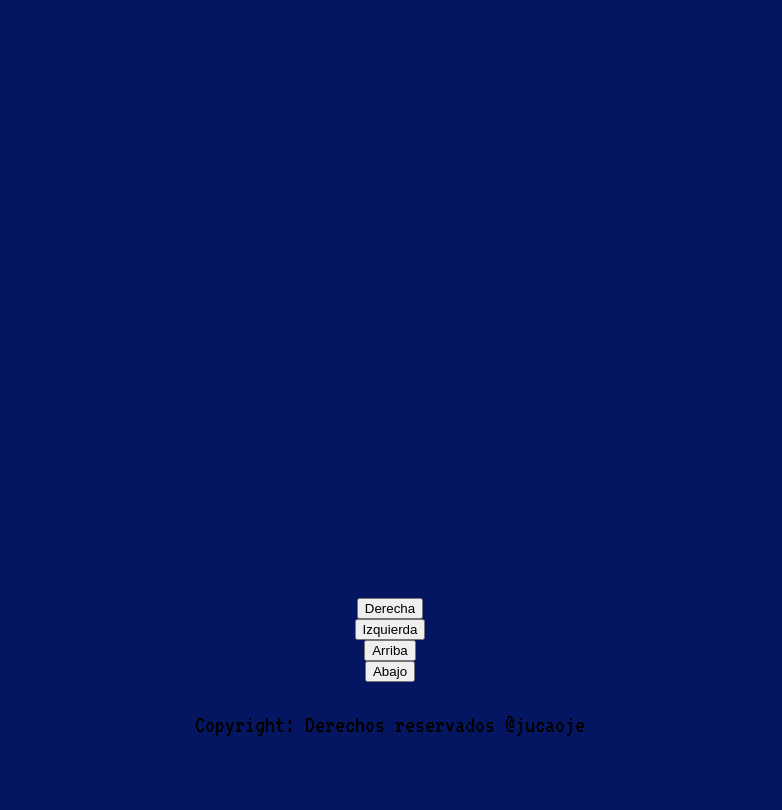
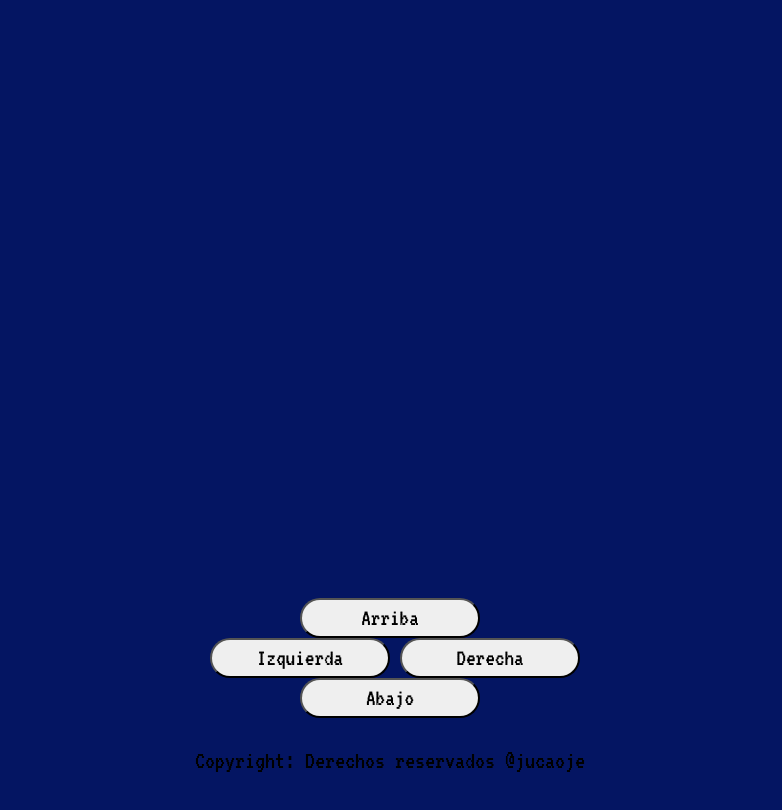
Before and after one commit to jucaoje/jucaoje, a plain HTML site: page index.html in a window 1280 px wide. Both pictures are taken after a click on the button "Seleccionar". Shown: the part 140-950 px from the top of the page, without its empty margins (250-1032 px from the left). Before the commit the page ends 915 px from the top, so only its background shows below. Drawn offline with Linux system fonts and the light colour scheme; a web font is replaced by a local one.

Commit message:
version13

```diff
--- a/index.html
+++ b/index.html
@@ -21,10 +21,10 @@
         <section id="ver-mapa">
             <h1 class="titulo">Recorre el mapa con tu Mokepon</h1>
             <canvas id="mapa"></canvas>
-            <button onmouseup="detenerMovimiento()" onmousedown="moverDerecha()">Derecha</button>
-            <button onmouseup="detenerMovimiento()" onmousedown="moverIzquierda()">Izquierda</button>
-            <button onmouseup="detenerMovimiento()" onmousedown="moverArriba()">Arriba</button>
-            <button onmouseup="detenerMovimiento()" onmousedown="moverAbajo()">Abajo</button>
+            <button id="BttnArriba" onmouseup="detenerMovimiento()" onmousedown="moverArriba()">Arriba</button>
+            <button id="BttnDerecha" onmouseup="detenerMovimiento()" onmousedown="moverDerecha()">Derecha</button>
+            <button id="BttnIzquierda"  onmouseup="detenerMovimiento()" onmousedown="moverIzquierda()">Izquierda</button>
+            <button id="BttnAbajo"  onmouseup="detenerMovimiento()" onmousedown="moverAbajo()">Abajo</button>
 
         </section>
 
--- a/styles.css
+++ b/styles.css
@@ -134,3 +134,39 @@ align-items: center;
 justify-content: center;
 
 }
+#BttnArriba{
+  font-family: 'VT323';
+  font-size: 24px;
+  width: 180px;
+  height: 40px;
+display: block;
+border-radius: 50px;
+
+}
+#BttnAbajo{
+  font-family: 'VT323';
+  font-size: 24px;
+  width: 180px;
+  height: 40px;
+  display: block;
+  border-radius: 50px;
+}
+#BttnDerecha{
+  font-family: 'VT323';
+  font-size: 24px;
+  width: 180px;
+  height: 40px;
+  display: block;
+  margin-left: 200px;
+  border-radius: 50px;
+  }
+#BttnIzquierda{
+  font-family: 'VT323';
+  font-size: 24px;
+  width: 180px;
+  height: 40px;
+  display: block;
+  margin-left: -180px;
+  margin-top: -40px;
+  border-radius: 50px;
+}
```
